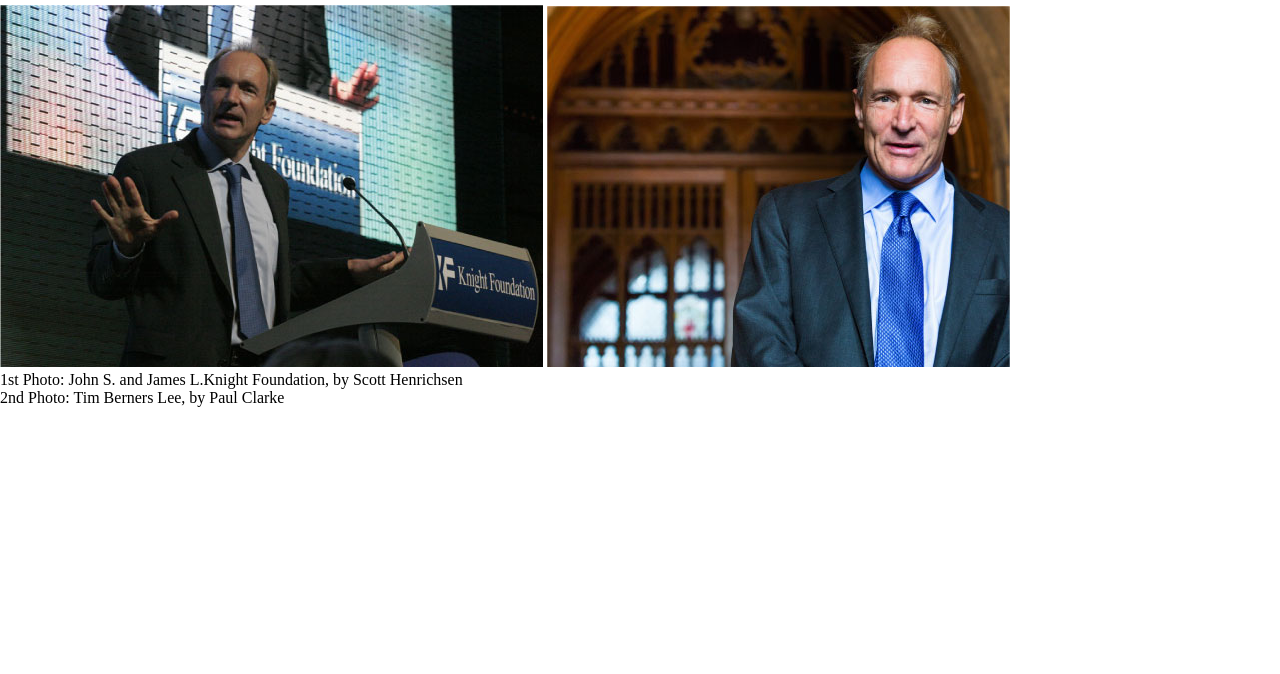
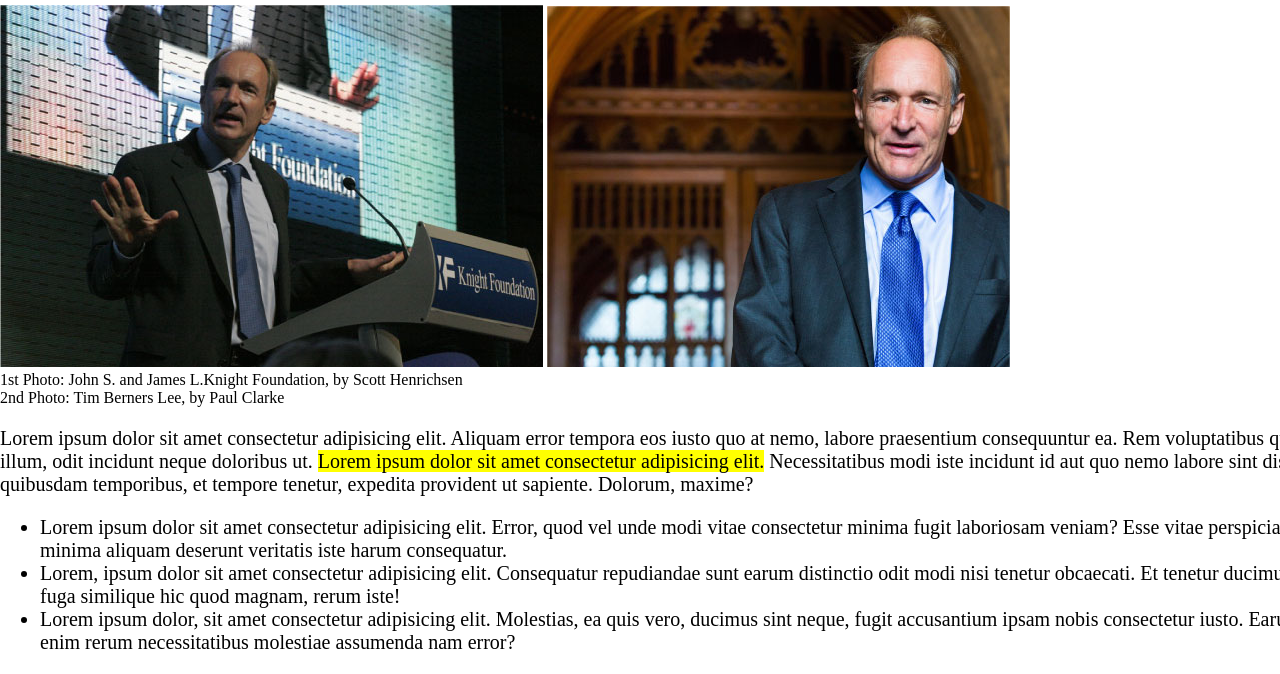
Before and after one commit to FernandoVerderame/html-css-booleaner, a plain HTML site: page index.html in a window 1280 px wide. Shown: the part 347-1021 px from the top of the page. Before the commit the page ends 800 px from the top, so only its background shows below. Drawn offline with Linux system fonts and the light colour scheme.

Commit message:
added paragraph and ul

```diff
--- a/css/style.css
+++ b/css/style.css
@@ -17,7 +17,7 @@ body {
     height: 150px;
 }
 
-/* Main */
+/* Main Title&Images*/
 main {
     width: 1400px;
     margin: auto;
@@ -33,7 +33,7 @@ h1 {
     color: grey;
 }
 
-span {
+#blog-owner {
     color: dodgerblue;
 }
 
@@ -42,3 +42,15 @@ span {
     color: grey;
     margin: 8px 0;
 }
+
+
+/* Main explanation */
+
+p,
+ul {
+    font-size: 20px;
+}
+
+.highlighter {
+    background-color: yellow;
+}
--- a/index.html
+++ b/index.html
@@ -26,17 +26,30 @@
 
 <!-- Titolo ed immagini-->
 <main>
-    <section id="box">
+    <section id="title&images">
         <h1>Internet deve essere al servizio del "bene pubblico": il manifesto di Tim Berners Lee</h1>
         <div>
-            <div class="written-by">Scritto da <span>The Booleaner</span></div>
+            <div class="written-by">Scritto da <span id="blog-owner">The Booleaner</span></div>
             <div class="written-when">il 10/10/2020</div>
         </div>
         <img src="img/tim-1.jpg" alt="Tim 1">
         <img src="img/tim-2.jpg" alt="Tim 2">
         <div>1st Photo: John S. and James L.Knight Foundation, by Scott Henrichsen</div>
         <div>2nd Photo: Tim Berners Lee, by Paul Clarke</div>
+    </section>
 
+    <!-- Corpo del blog -->
+    <section id="explanation">
+        <p>
+            Lorem ipsum dolor sit amet consectetur adipisicing elit. Aliquam error tempora eos iusto quo at nemo, labore praesentium consequuntur ea. Rem voluptatibus qui minima illum, odit incidunt neque doloribus ut. <span class="highlighter">Lorem ipsum dolor sit amet consectetur adipisicing elit.</span> Necessitatibus modi iste incidunt id aut quo nemo labore sint distinctio quibusdam temporibus, et tempore tenetur, expedita provident ut sapiente. Dolorum, maxime?
+        </p>
+        <div>
+            <ul>
+                <li>Lorem ipsum dolor sit amet consectetur adipisicing elit. Error, quod vel unde modi vitae consectetur minima fugit laboriosam veniam? Esse vitae perspiciatis fuga minima aliquam deserunt veritatis iste harum consequatur.</li>
+                <li>Lorem, ipsum dolor sit amet consectetur adipisicing elit. Consequatur repudiandae sunt earum distinctio odit modi nisi tenetur obcaecati. Et tenetur ducimus quos autem fuga similique hic quod magnam, rerum iste!</li>
+                <li>Lorem ipsum dolor, sit amet consectetur adipisicing elit. Molestias, ea quis vero, ducimus sint neque, fugit accusantium ipsam nobis consectetur iusto. Earum ratione enim rerum necessitatibus molestiae assumenda nam error?</li>
+            </ul>
+        </div>
     </section>
 </main>
 
```
